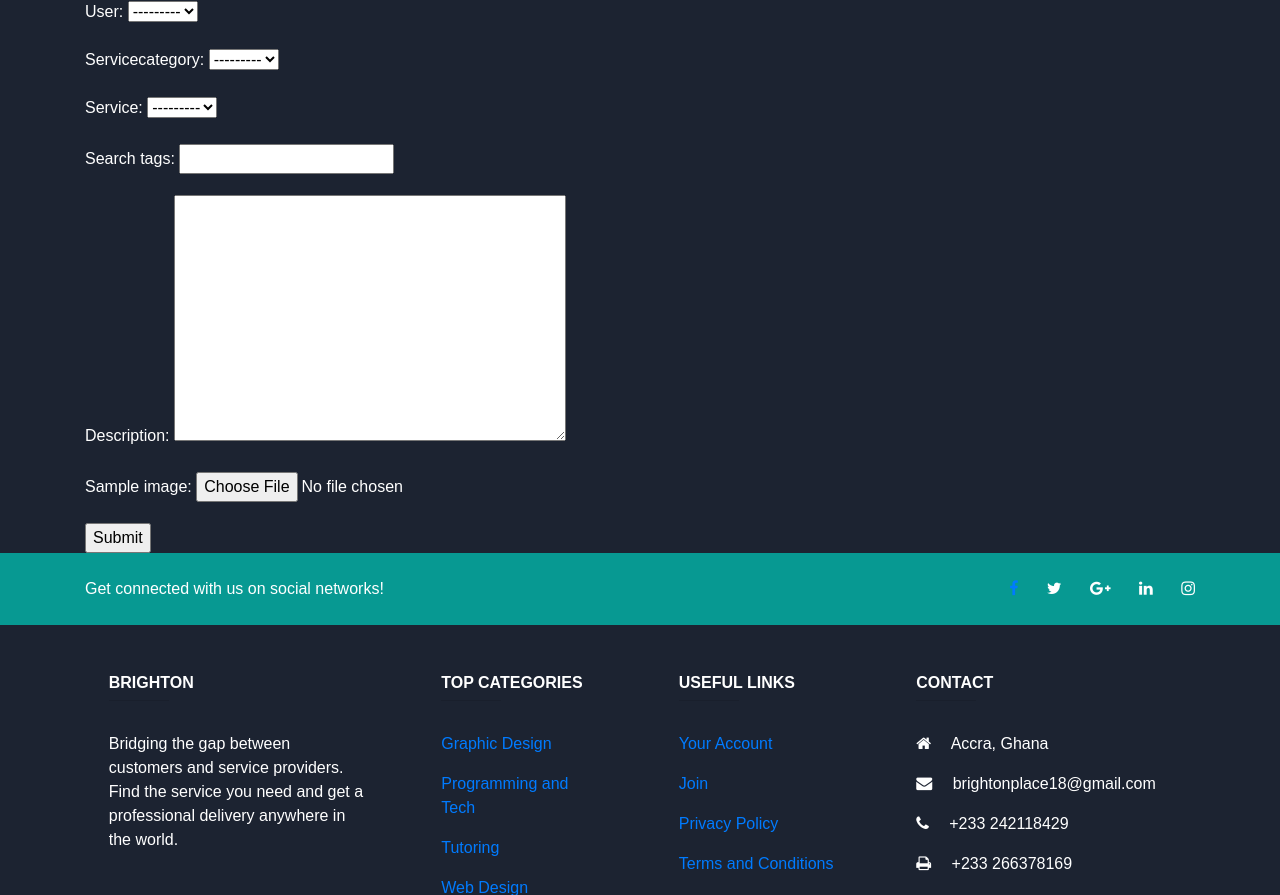
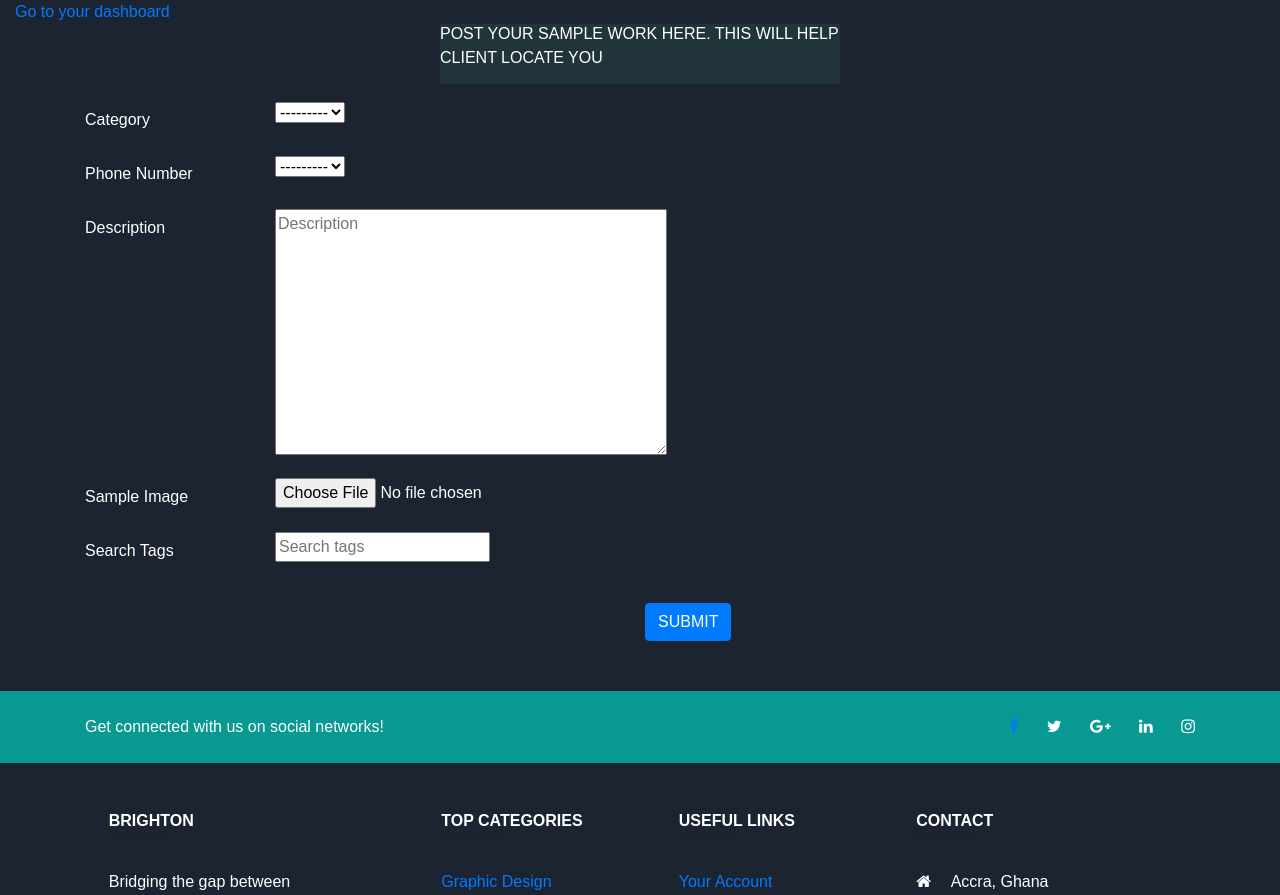
Before and after one commit to TMCreme/brightonplacebackend, a Django app: page /home/sample_project_display/ in a window 1280 px wide. Shown: the part 56-951 px from the top of the page. Run offline with Django 3.2, Linux system fonts and the light colour scheme; a user stored in the database is signed in; data that the repository does not hold is empty; some libraries are stand-ins or nearby versions.

Commit message:
changed sample_proj

```diff
--- a/home/templates/home/sample_display.html
+++ b/home/templates/home/sample_display.html
@@ -1,20 +1,82 @@
 {% extends 'home/basic.html' %}
+
+{% block css %}
+<style>
+    #id_user{display: none}
+</style>
+{% endblock %}
 
 
 {% block body %}
 {% load crispy_forms_tags %}
 {% load widget_tweaks %}
 
+
+
+<div class="col-12 col-md-3 col-2 bd-sidebar">
+      <a href="{% url 'home:profile' %}">Go to your dashboard</a>
+</div>
+
+
 <div class="container">
-    <form method="post">
+    <div class="header mx-auto" style="width: 400px;">
+        <p>POST YOUR SAMPLE WORK HERE. THIS WILL HELP CLIENT LOCATE YOU</p>
+    </div>
+
+    <form method="post" class="mx-auto" enctype="multipart/form-data">
         {% csrf_token %}
-        {{ sampleproject_form.as_p }}
-        <!--div class="form-group floating-label">
-            {{ sampleproject_form.user | add_class:'form-control'}}
-            <label for="regular2"></label>
-        </div-->
-        <input type="submit" value="Submit">
+
+        <div class="form-group row">
+            <!--label for="colFormLabel" class="col-sm-2 col-form-label">User</label-->
+            <div class="col-sm-10">
+                {{ sampleproject_form.user | add_class:"css_class" | attr:"placeholder:User" }}
+            </div>
+        </div>
+        <div class="form-group row">
+            <label for="colFormLabel" class="col-sm-2 col-form-label">Category</label>
+            <div class="col-sm-10">
+                {{ sampleproject_form.servicecategory | add_class:"css_class" | attr:"placeholder:Category" }}
+            </div>
+        </div>
+
+        <div class="form-group row">
+            <label for="colFormLabel" class="col-sm-2 col-form-label">Phone Number</label>
+            <div class="col-sm-10">
+                {{ sampleproject_form.service | add_class:"css_class" | attr:"placeholder:Service" }}
+            </div>
+        </div>
+        <div class="form-group row">
+            <label for="colFormLabel" class="col-sm-2 col-form-label">Description</label>
+            <div class="col-sm-10">
+                {{ sampleproject_form.description | add_class:"css_class" | attr:"placeholder:Description" }}
+            </div>
+        </div>
+        <div class="form-group row">
+            <label for="colFormLabel" class="col-sm-2 col-form-label">Sample Image</label>
+            <div class="col-sm-10">
+                {{ sampleproject_form.sample_image | add_class:"css_class" | attr:"placeholder:Sample Image" }}
+            </div>
+        </div>
+        <div class="form-group row">
+            <label for="colFormLabel" class="col-sm-2 col-form-label">Search Tags</label>
+            <div class="col-sm-10">
+                {{ sampleproject_form.search_tags | add_class:"css_class" | attr:"placeholder:Search tags" }}
+            </div>
+        </div>
+
+        <div class="col-sm-12 mx-auto" style="width: 50px; margin-bottom: 50px;">
+            <div class="col-md-12">
+                <hr>
+                <div class="card-actionbar-row">
+                    <input type="submit" class="btn btn-flat btn-primary ink-reaction" value="SUBMIT">
+                </div>
+            </div>
+        </div>
+
+
     </form>
+
+
 </div>
 
 {% endblock %}
--- a/home/templates/home/view_profile.html
+++ b/home/templates/home/view_profile.html
@@ -71,7 +71,7 @@
                 {% endif %}
 
             </div>
-            <p><a href="#" style="">Click here </a>to post some of your work to help potential clients find you easily</p>
+            <p><a href="{% url home:sample_project_display %}" style="">Click here </a>to post some of your work to help potential clients find you easily</p>
         </div>
 
     </div>
```
